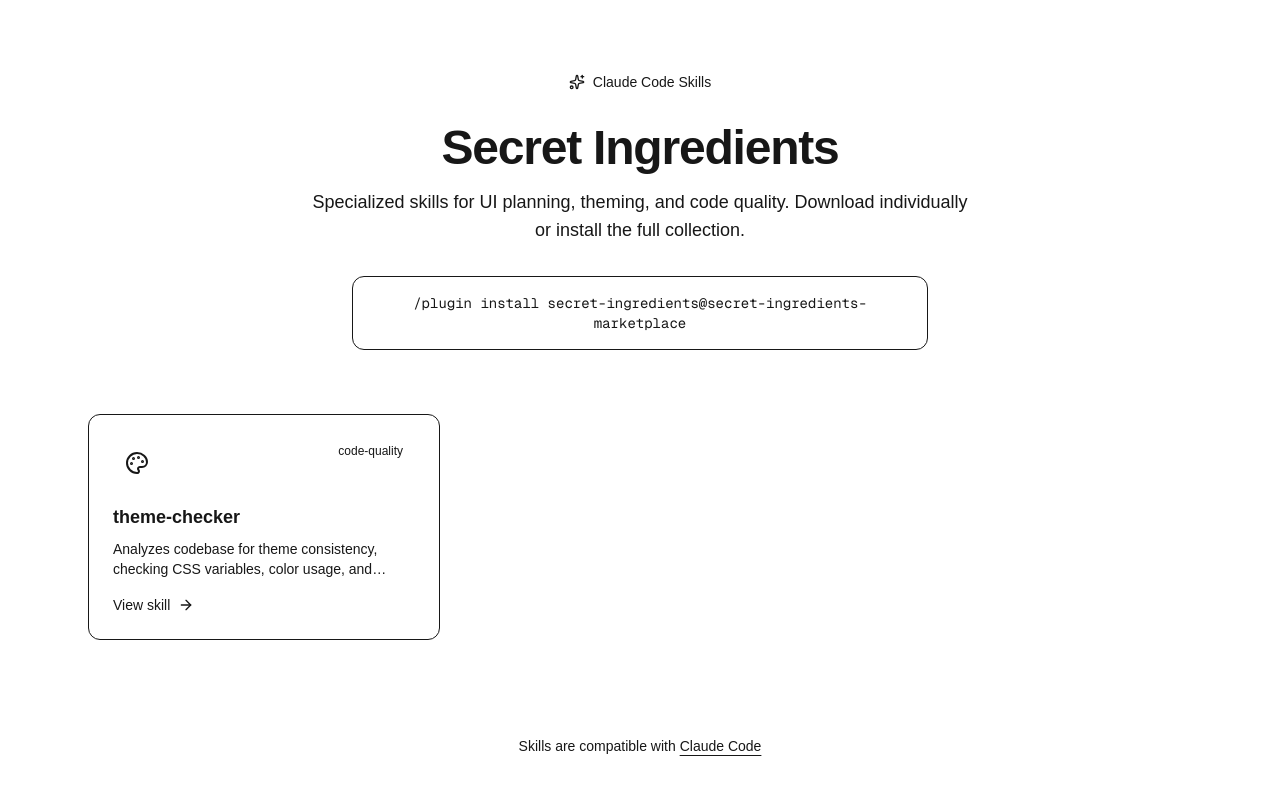
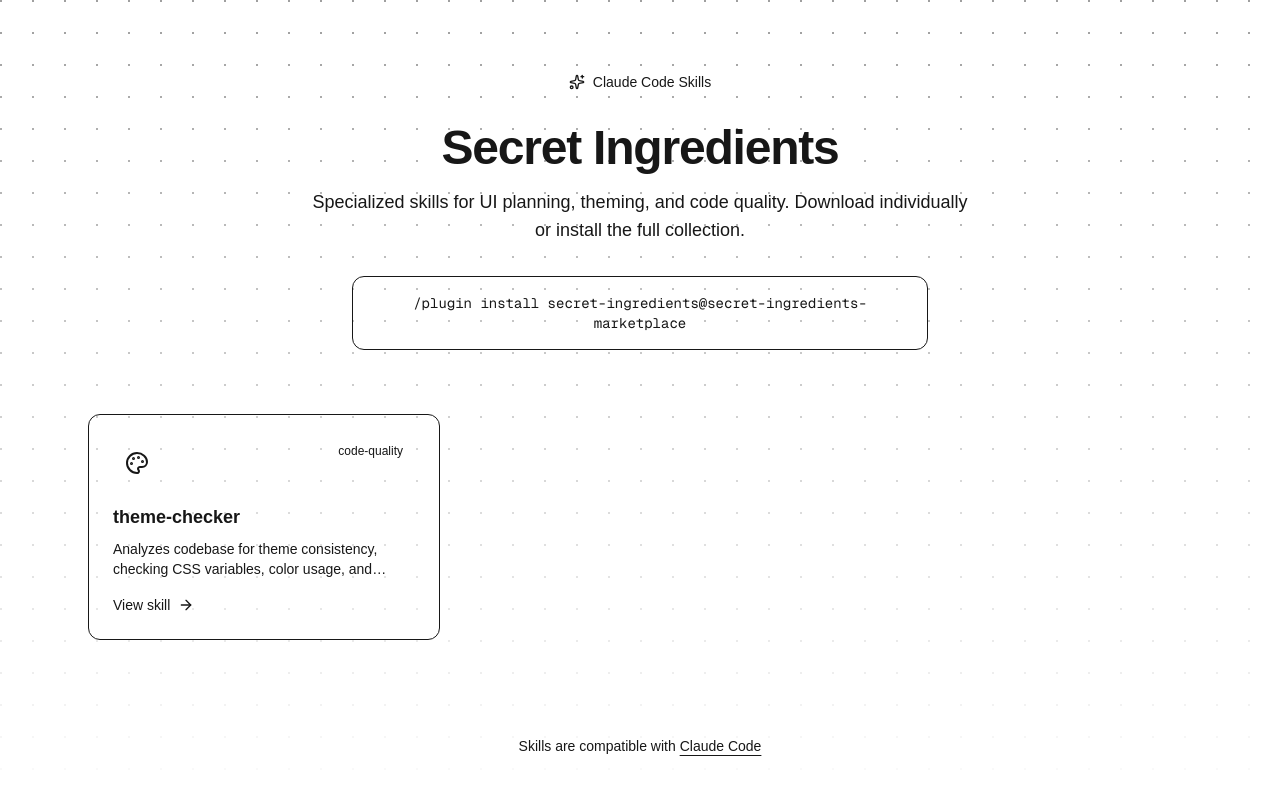
Before and after one commit to infiniV/secret-ingredients, a Next.js app: page / in a window 1280 px wide. Shown: the top 792 px of the page. Built offline with nearby package versions, Linux system fonts and the light colour scheme.

Commit message:
feat: add grid pattern to homepage

```diff
--- a/app/page.tsx
+++ b/app/page.tsx
@@ -1,5 +1,6 @@
 import { getAllSkills } from "@/lib/skills";
 import { SkillCard } from "@/components/SkillCard";
+import { GridPattern } from "@/components/GridPattern";
 import { Sparkles } from "lucide-react";
 import { cn } from "@/lib/utils";
 
@@ -8,6 +9,8 @@ export default function HomePage() {
 
   return (
     <div className="relative min-h-screen bg-background">
+      <GridPattern className="opacity-50" />
+
       {/* Decorative background elements */}
       <div className="pointer-events-none absolute inset-0 overflow-hidden">
         <div
```
